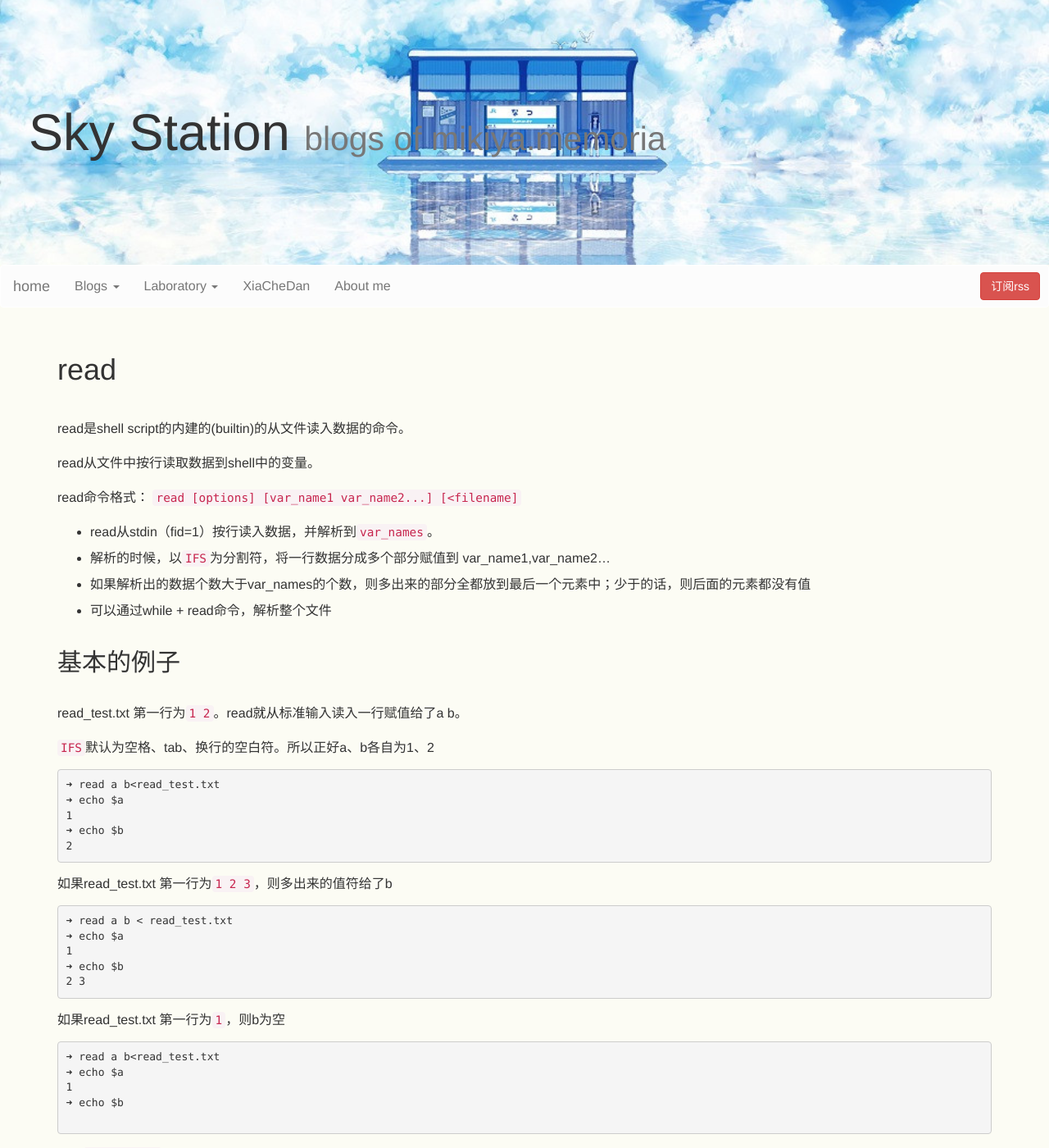
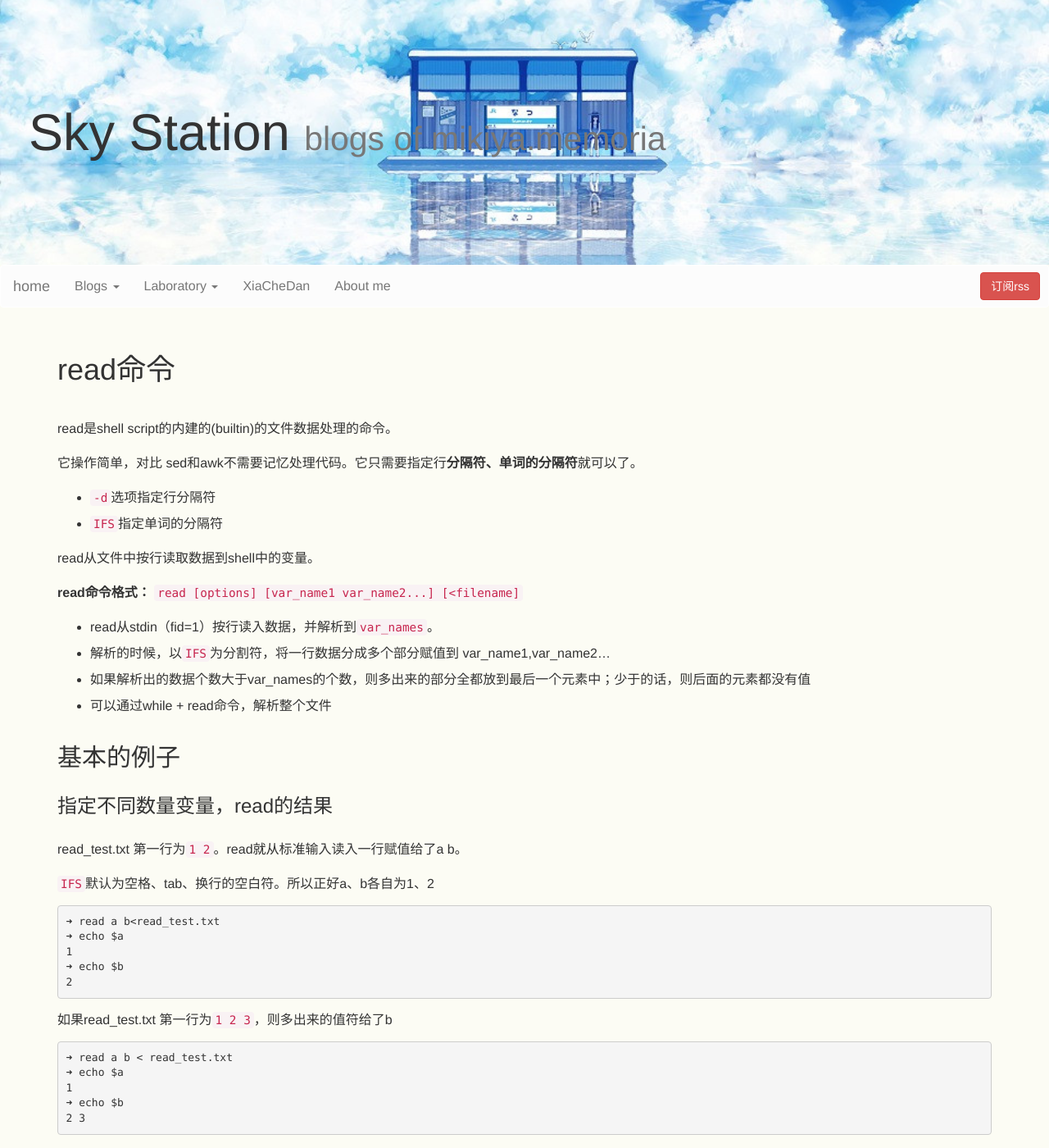
Before and after one commit to mikiya1991/mikiya_blog_pages, a Jekyll site: the page built from _posts/2018-9-11-shell-read.md, in a window 1280 px wide and 1400 px high. Shown: the whole window at 82% size. Built offline with Jekyll 4.4.1, drawn with Linux system fonts in a browser that asks for light colours; nearby versions of some CDN libraries; comment, search, counter and statistics services are not loaded; some of the changed text lies outside the part shown.

Commit message:
fix: fix find/grep/ag/read
Signed-off-by: anakin_wang <anakin_wang@realsil.com.cn>

````diff
--- a/_posts/2018-9-11-shell-read.md
+++ b/_posts/2018-9-11-shell-read.md
@@ -1,17 +1,23 @@
 ---
-title: read
+title: read命令
 layout: markdown
 comments: true
 keyword: read, shell script, IFS, here doc
 ---
 
-# read
+# read命令
 
-read是shell script的内建的(builtin)的从文件读入数据的命令。
+read是shell script的内建的(builtin)的文件数据处理的命令。
+
+它操作简单，对比
+sed和awk不需要记忆处理代码。它只需要指定行**分隔符、单词的分隔符**就可以了。
+
+- `-d`选项指定行分隔符
+- `IFS`指定单词的分隔符
 
 read从文件中按行读取数据到shell中的变量。
 
-read命令格式：
+**read命令格式：**
 `read [options] [var_name1 var_name2...] [<filename]`
 
 - read从stdin（fid=1）按行读入数据，并解析到`var_names`。
@@ -21,6 +27,8 @@ read命令格式：
 
 
 ## 基本的例子
+
+### 指定不同数量变量，read的结果
 read_test.txt 第一行为`1 2`。read就从标准输入读入一行赋值给了a b。
 
 `IFS`默认为空格、tab、换行的空白符。所以正好a、b各自为1、2
@@ -49,6 +57,7 @@ read_test.txt 第一行为`1 2`。read就从标准输入读入一行赋值给了
 
 ```
 
+### while read读出整个文件
 通过`while read`读出整个文件的内容
 **read.sh:**
 ```bash
@@ -56,7 +65,7 @@ read_test.txt 第一行为`1 2`。read就从标准输入读入一行赋值给了
 
 while read a b; do
 	echo "a:$a b:$b"
-done < read_test.txt
+done<read_test.txt
 
 ```
 
@@ -102,11 +111,12 @@ done 3<read_test.txt 4<read_test2.txt
 ```
 这样read_test.txt第一行`1 2 3`被读入到数组a中。
 
-## read的重要点
 
-### 1. 不要通过管道处理程序的输出
+## read命令中的陷阱
 
-如果通过管道read一个程序的输出到shell变量，你会发现得到的变量值都是空！！
+### 1. 脚本中不要通过管道处理程序的输出
+
+如果通过管道read一个程序的输出到shell变量，**你会发现得到的变量值都是空！！**
 
 做以下的实验
 编辑**read.sh**如下，运行
````
Also changed, not shown: _posts/2018-9-10-find.md (+13 -4 lines), _posts/2018-9-7-ag.md (+2 -2 lines), _posts/2018-9-7-grep.md (+6 -5 lines).
